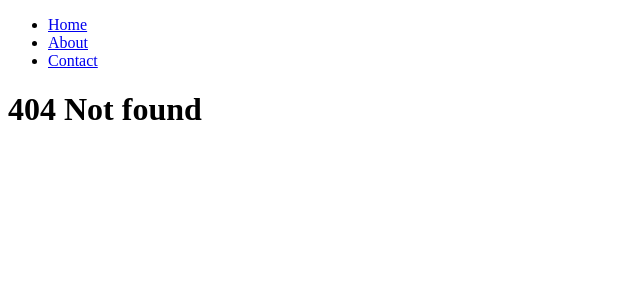
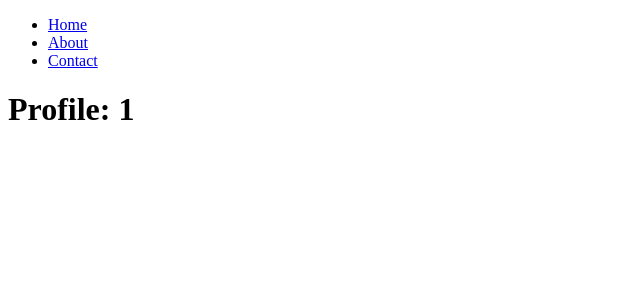
Before and after one commit to DanielAristy/router-app, a React (Create React App) app: page /profile/1 in a window 1280 px wide. Before the commit this address had no page. Shown: the top 300 px of the page, without its empty margins (0-640 px from the left). Built offline with nearby package versions, Linux system fonts and the light colour scheme.

Commit message:
Manejo de rutas con parametros usando el hooks de react-router-dom llamado useParams

```diff
--- /dev/null
+++ b/src/components/Profile.js
@@ -0,0 +1,10 @@
+import { useParams } from 'react-router-dom';
+
+export default function Profile() {
+    const { username } = useParams();
+    return (
+        <div>
+            <h1>Profile: {username}</h1>
+        </div>
+    )
+}
--- a/src/routers/AppRouter.js
+++ b/src/routers/AppRouter.js
@@ -4,6 +4,7 @@ import Contact from '../components/Contact'
 import Home from '../components/Home'
 import NotFound from '../components/NotFound'
 import Navbar from '../components/Navbar'
+import Profile from '../components/Profile'
 
 export default function AppRouter() {
     return (
@@ -12,6 +13,7 @@ export default function AppRouter() {
             <Switch>
                 <Route exact path="/about" component={About} />
                 <Route exact path="/contact" component={Contact} />
+                <Route exact path="/profile/:username" component={Profile} />
                 <Route exact path="/" component={Home} />
                 <Route path="*" component={NotFound} />
             </Switch>
```
